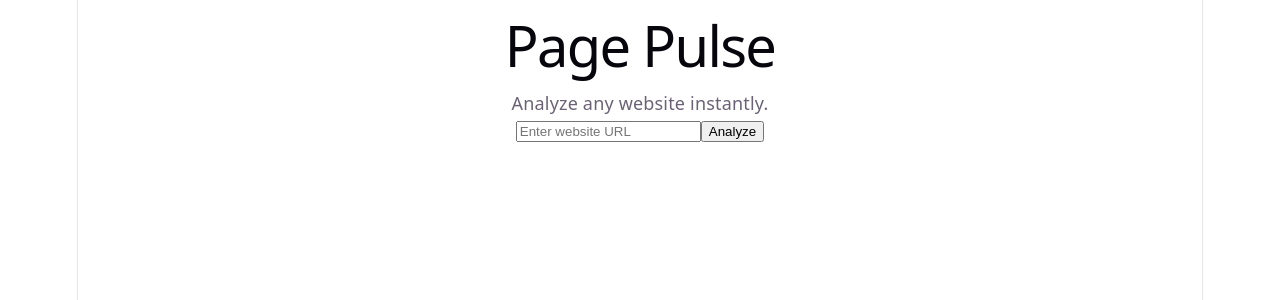
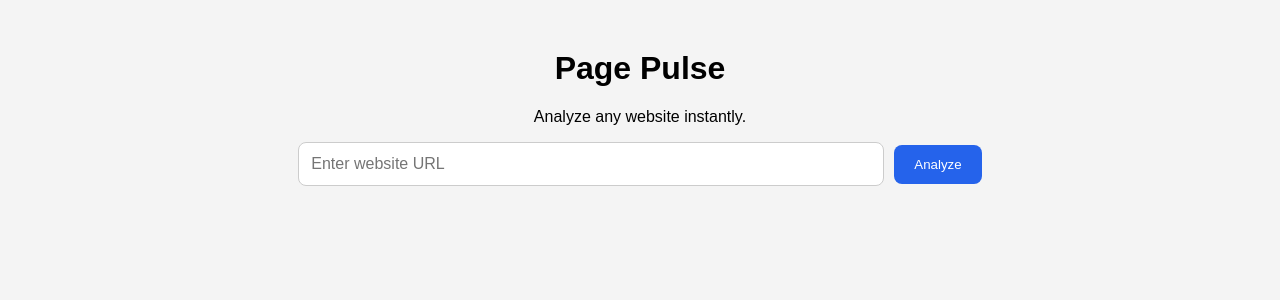
Before and after one commit to RajaM1234/pulse-url-parser, a React (Vite) app in the folder page-pulse/client/: page / in a window 1280 px wide. Shown: the top 300 px of the page. Built offline with nearby package versions, Linux system fonts and the light colour scheme.

Commit message:
improvised visual appearance of the site by updating the reportcard.jsx

```diff
--- a/page-pulse/client/src/components/reportCard.jsx
+++ b/page-pulse/client/src/components/reportCard.jsx
@@ -0,0 +1,17 @@
+const ReportCard = ({ report }) => {
+    return (
+        <div className="report-card">
+            <h2>Audit Report</h2>
+
+            <p><strong>✅ Status:</strong> {report.status}</p>
+            <p><strong>⚡ Response Time:</strong> {report.responseTime}</p>
+            <p><strong>📄 Title:</strong> {report.title}</p>
+            <p><strong>📝 Meta Description:</strong> {report.metaDescription}</p>
+            <p><strong>📌 H1 Count:</strong> {report.h1Count}</p>
+            <p><strong>🖼 Missing Alt Images:</strong> {report.missingAltImages}</p>
+            <p><strong>📖 Word Count:</strong> {report.wordCount}</p>
+        </div>
+    );
+};
+
+export default ReportCard;
--- a/page-pulse/client/src/index.css
+++ b/page-pulse/client/src/index.css
@@ -1,111 +1,43 @@
-:root {
-  --text: #6b6375;
-  --text-h: #08060d;
-  --bg: #fff;
-  --border: #e5e4e7;
-  --code-bg: #f4f3ec;
-  --accent: #aa3bff;
-  --accent-bg: rgba(170, 59, 255, 0.1);
-  --accent-border: rgba(170, 59, 255, 0.5);
-  --social-bg: rgba(244, 243, 236, 0.5);
-  --shadow:
-    rgba(0, 0, 0, 0.1) 0 10px 15px -3px, rgba(0, 0, 0, 0.05) 0 4px 6px -2px;
-
-  --sans: system-ui, 'Segoe UI', Roboto, sans-serif;
-  --heading: system-ui, 'Segoe UI', Roboto, sans-serif;
-  --mono: ui-monospace, Consolas, monospace;
-
-  font: 18px/145% var(--sans);
-  letter-spacing: 0.18px;
-  color-scheme: light dark;
-  color: var(--text);
-  background: var(--bg);
-  font-synthesis: none;
-  text-rendering: optimizeLegibility;
-  -webkit-font-smoothing: antialiased;
-  -moz-osx-font-smoothing: grayscale;
-
-  @media (max-width: 1024px) {
-    font-size: 16px;
-  }
+body {
+  margin: 0;
+  font-family: Arial, Helvetica, sans-serif;
+  background: #f4f4f4;
 }
 
-@media (prefers-color-scheme: dark) {
-  :root {
-    --text: #9ca3af;
-    --text-h: #f3f4f6;
-    --bg: #16171d;
-    --border: #2e303a;
-    --code-bg: #1f2028;
-    --accent: #c084fc;
-    --accent-bg: rgba(192, 132, 252, 0.15);
-    --accent-border: rgba(192, 132, 252, 0.5);
-    --social-bg: rgba(47, 48, 58, 0.5);
-    --shadow:
-      rgba(0, 0, 0, 0.4) 0 10px 15px -3px, rgba(0, 0, 0, 0.25) 0 4px 6px -2px;
-  }
-
-  #social .button-icon {
-    filter: invert(1) brightness(2);
-  }
+.container {
+  width: 80%;
+  max-width: 800px;
+  margin: 50px auto;
+  text-align: center;
 }
 
-body {
-  margin: 0;
+input {
+  width: 70%;
+  padding: 12px;
+  font-size: 16px;
+  border: 1px solid #ccc;
+  border-radius: 8px;
 }
 
-#root {
-  width: 1126px;
-  max-width: 100%;
-  margin: 0 auto;
-  text-align: center;
-  border-inline: 1px solid var(--border);
-  min-height: 100svh;
-  display: flex;
-  flex-direction: column;
-  box-sizing: border-box;
+button {
+  padding: 12px 20px;
+  margin-left: 10px;
+  background: #2563eb;
+  color: white;
+  border: none;
+  border-radius: 8px;
+  cursor: pointer;
 }
 
-h1,
-h2 {
-  font-family: var(--heading);
-  font-weight: 500;
-  color: var(--text-h);
+button:hover {
+  background: #1d4ed8;
 }
 
-h1 {
-  font-size: 56px;
-  letter-spacing: -1.68px;
-  margin: 32px 0;
-  @media (max-width: 1024px) {
-    font-size: 36px;
-    margin: 20px 0;
-  }
+.report-card {
+  margin-top: 30px;
+  background: white;
+  padding: 25px;
+  border-radius: 12px;
+  box-shadow: 0 4px 12px rgba(0, 0, 0, 0.15);
+  text-align: left;
 }
-h2 {
-  font-size: 24px;
-  line-height: 118%;
-  letter-spacing: -0.24px;
-  margin: 0 0 8px;
-  @media (max-width: 1024px) {
-    font-size: 20px;
-  }
-}
-p {
-  margin: 0;
-}
-
-code,
-.counter {
-  font-family: var(--mono);
-  display: inline-flex;
-  border-radius: 4px;
-  color: var(--text-h);
-}
-
-code {
-  font-size: 15px;
-  line-height: 135%;
-  padding: 4px 8px;
-  background: var(--code-bg);
-}
--- a/page-pulse/client/src/pages/home.jsx
+++ b/page-pulse/client/src/pages/home.jsx
@@ -1,13 +1,13 @@
 import { useState } from "react";
 import SearchBar from "../components/searchBar.jsx";
-
+import ReportCard from "../components/reportCard.jsx";
 const Home = () => {
     const [report, setReport] = useState(null);
     const [error, setError] = useState("");
     const [loading, setLoading] = useState(false);
 
     return (
-        <div>
+        <div className="container">
             <h1>Page Pulse</h1>
             <p>Analyze any website instantly.</p>
 
@@ -21,11 +21,7 @@ const Home = () => {
 
             {error && <p>{error}</p>}
 
-            {report && (
-                <pre>
-                    {JSON.stringify(report, null, 2)}
-                </pre>
-            )}
+            {report && <ReportCard report={report} />}
         </div>
     );
 };
```
